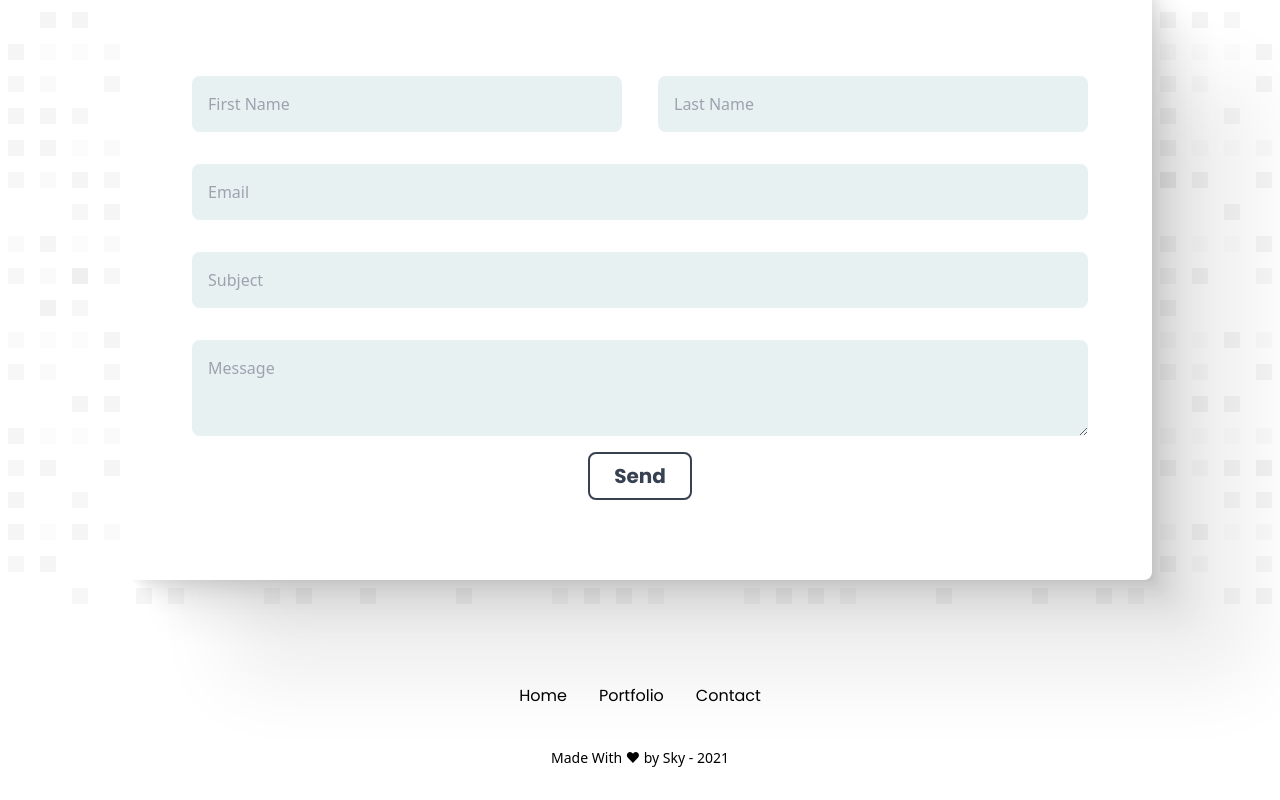
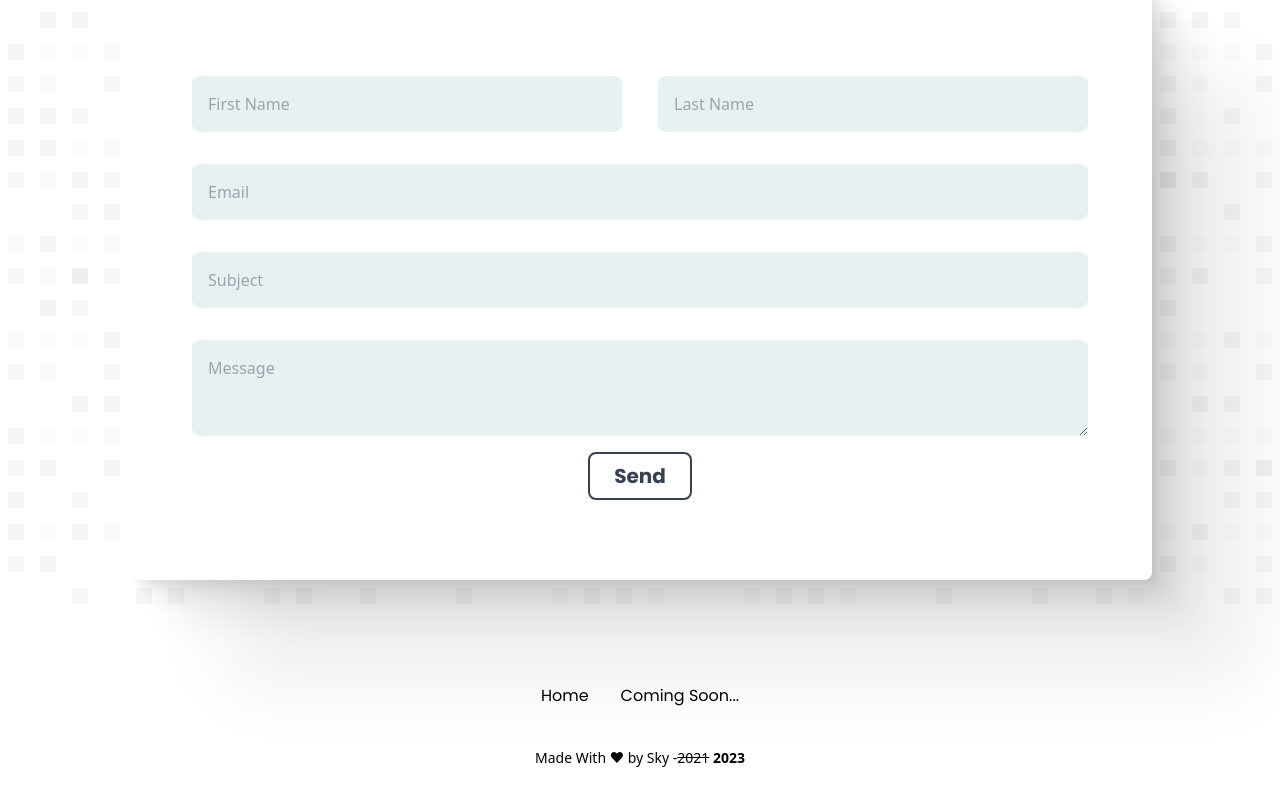
Before and after one commit to skystanoyevitch/sky-portfolio, a React (Create React App) app: page / in a window 1280 px wide. Shown: the part 1944-2744 px from the top of the page. Built offline with nearby package versions, Linux system fonts and the light colour scheme.

Commit message:
fixed footer contrent sizing + updates

```diff
--- a/src/Layout/Navigation/Components/FooterNav.js
+++ b/src/Layout/Navigation/Components/FooterNav.js
@@ -10,22 +10,8 @@ export const FooterNav = () => {
 						<NavLink to="/">Home</NavLink>
 					</li>
 					<li className="">
-						<NavLink
-							to="/Portfolio"
-							activeStyle={{ color: "orange" }}
-						>
-							Portfolio
-						</NavLink>
-					</li>
-					<li className="">
-						<NavLink
-							to="/Contact"
-							activeStyle={{
-								color: "#FF5722",
-								fontWeight: "bold",
-							}}
-						>
-							Contact
+						<NavLink to="#" activeStyle={{ color: "orange" }}>
+							Coming Soon...
 						</NavLink>
 					</li>
 				</ul>
--- a/src/Layout/Navigation/Footer.js
+++ /dev/null
@@ -1,50 +0,0 @@
-import React from "react";
-// import { RiInstagramFill } from "react-icons/ri";
-// import { FaTwitterSquare } from "react-icons/fa";
-// import { AiTwotoneMail } from "react-icons/ai";
-import Emoji from "./Assests/heart-emoji";
-import { FooterNav } from "./Components/FooterNav";
-
-const Footer = () => {
-	return (
-		<>
-			<footer
-				className="p-4 md:p-6 lg:p-8"
-			>
-				<div className="flex flex-col p-4 w-full h-full justify-center">
-					{/* <div className="flex space-x-4 lg:space-x-9 items-center justify-center">
-						<a
-							href="https://www.instagram.com/spacebars_and_tabs/"
-							rel="noreferrer"
-							target="_blank"
-						>
-							<RiInstagramFill size={50} />
-						</a>
-						<a
-							href="https://twitter.com/SStanoyevitch"
-							rel="noreferrer"
-							target="_blank"
-						>
-							<FaTwitterSquare size={50} />{" "}
-						</a>
-						<a
-							href="mailto:sky.stanoyevitch@gmail.com"
-							rel="noreferrer"
-							target="_blank"
-						>
-							<AiTwotoneMail size={50} />
-						</a>
-					</div> */}
-					<div className="flex flex-row justify-center">
-						<FooterNav />
-					</div>
-				</div>
-				<p className="bottom-0 text-center text-sm inset-x-1/4">
-					Made With <Emoji symbol="❤" label="sheep" /> by Sky - 2021
-				</p>
-			</footer>
-		</>
-	);
-};
-
-export default Footer;
--- /dev/null
+++ b/src/Layout/Navigation/Footer.jsx
@@ -0,0 +1,27 @@
+import React from "react";
+// import { RiInstagramFill } from "react-icons/ri";
+// import { FaTwitterSquare } from "react-icons/fa";
+// import { AiTwotoneMail } from "react-icons/ai";
+import Emoji from "./Assests/heart-emoji";
+import { FooterNav } from "./Components/FooterNav";
+
+const Footer = () => {
+	return (
+		<>
+			<footer className="p-4 md:p-6 lg:p-8">
+				<div className="flex flex-col p-4 w-full h-full justify-center">
+					<div className="flex flex-row justify-center">
+						<FooterNav />
+					</div>
+				</div>
+				<p className="bottom-0 text-center text-xs lg:text-sm inset-x-1/4">
+					Made With <Emoji symbol="❤" label="sheep" /> by Sky -
+					<span className=" line-through">2021</span>{" "}
+					<span className="text-[#e75d48] font-bold">2023</span>
+				</p>
+			</footer>
+		</>
+	);
+};
+
+export default Footer;
```
